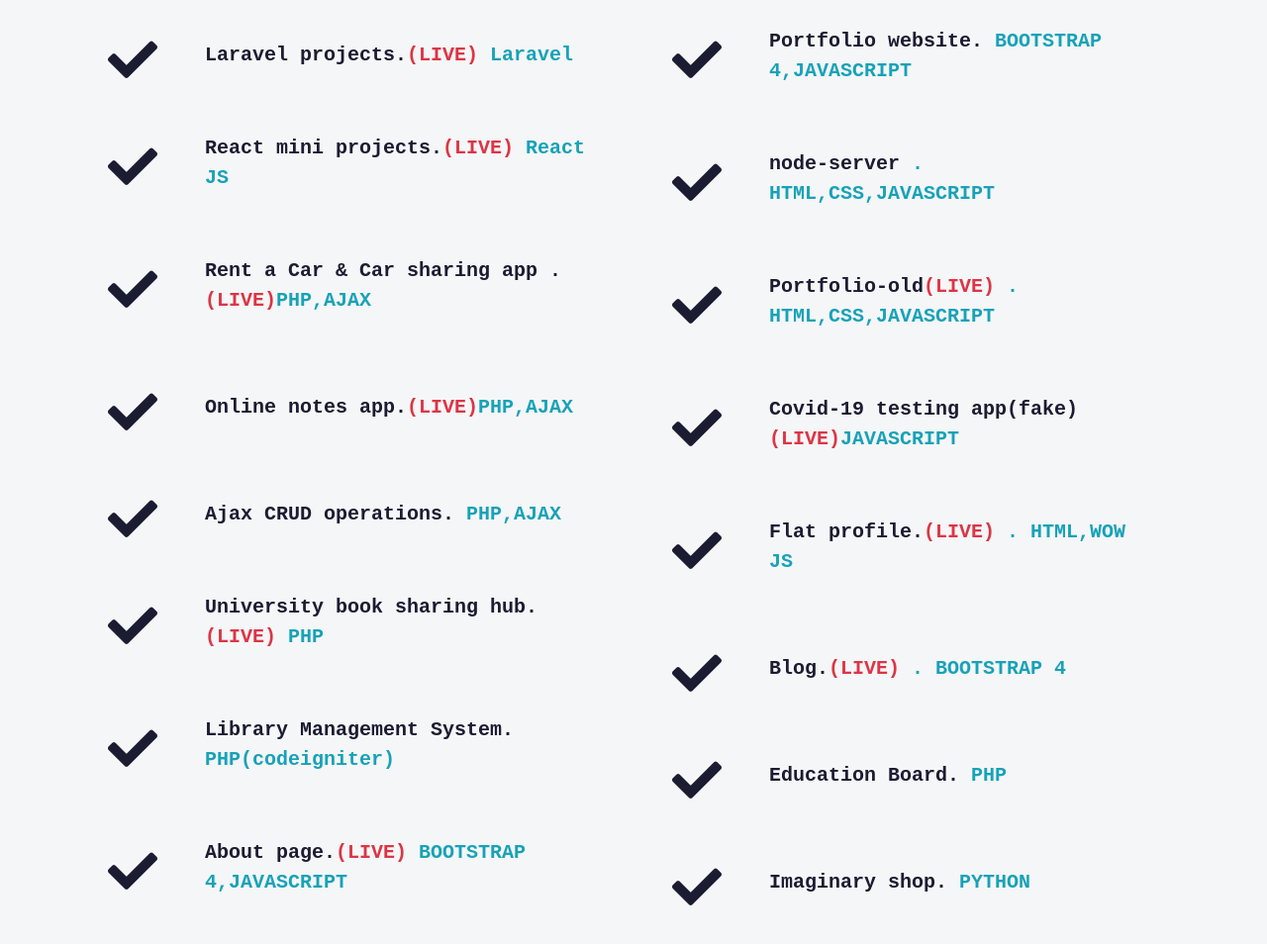
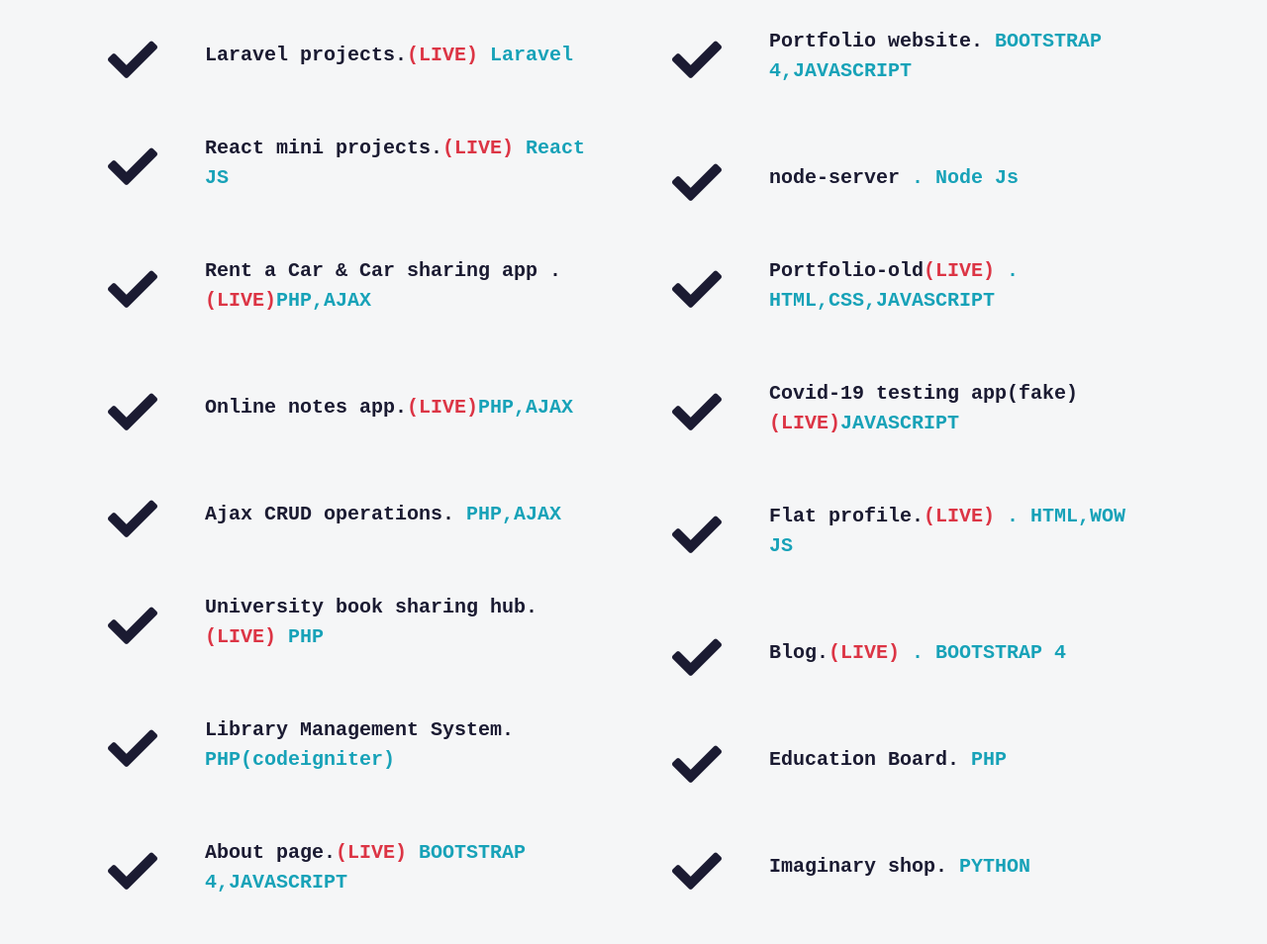
Before and after one commit to Asfak06/asfak06.github.io, a plain HTML site: page index.html in a window 1280 px wide. Shown: the part 4381-5335 px from the top of the page at 99% size. Drawn offline with nearby package versions, Linux system fonts and the light colour scheme.

Commit message:
edit node server

```diff
--- a/index.html
+++ b/index.html
@@ -347,7 +347,7 @@
               <i class="fa fa-check"></i>
             </div>
             <div class="p-4 align-self-end">
-              <p class="lead font-weight-bold"><a href="https://github.com/Asfak06/node-server">node-server <span class="text-info">. HTML,CSS,JAVASCRIPT</span> </a> </p>
+              <p class="lead font-weight-bold"><a href="https://github.com/Asfak06/node-server">node-server <span class="text-info">. Node Js</span> </a> </p>
             </div>
           </div>
           <div class="d-flex flex-row">
```
